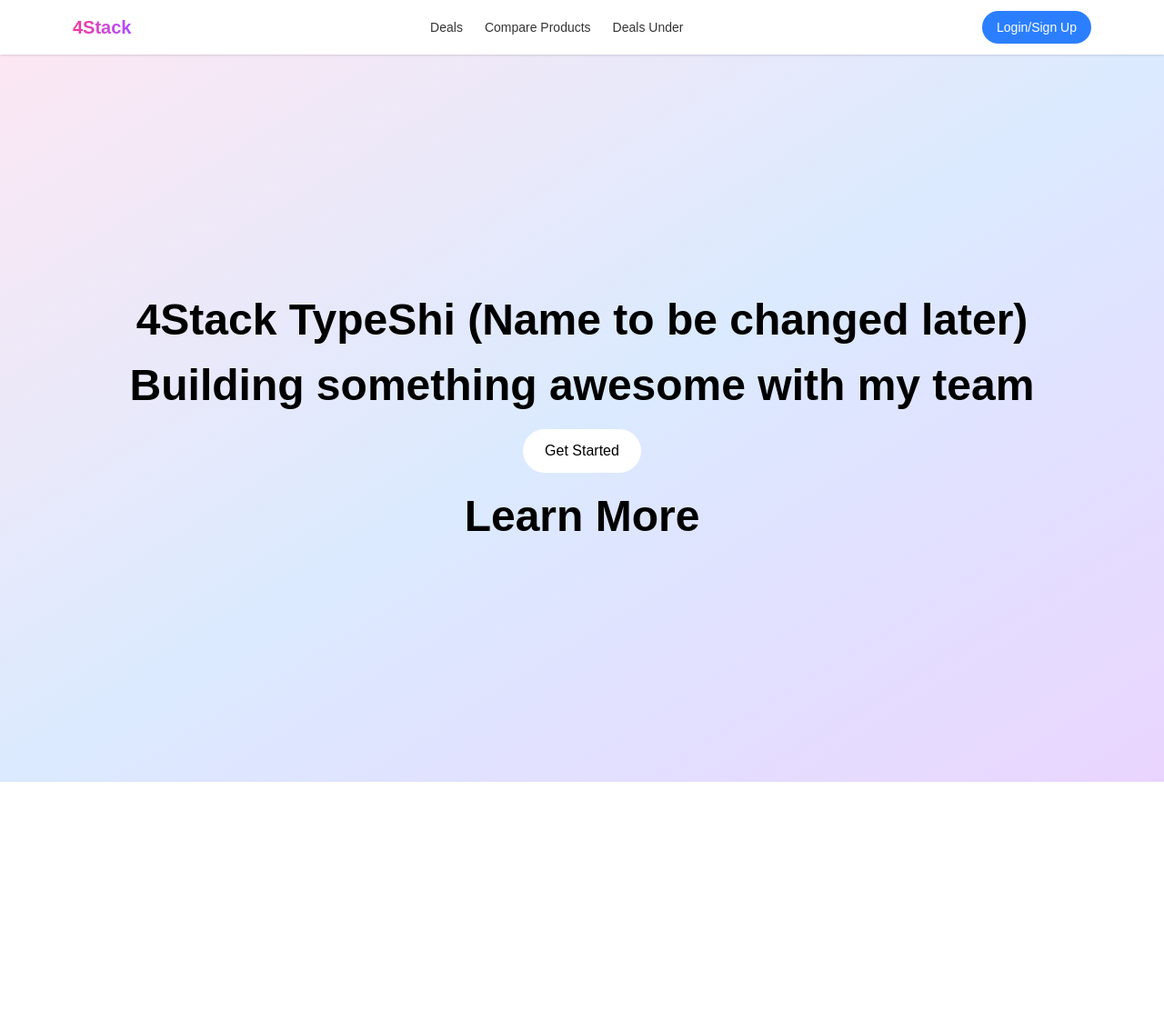
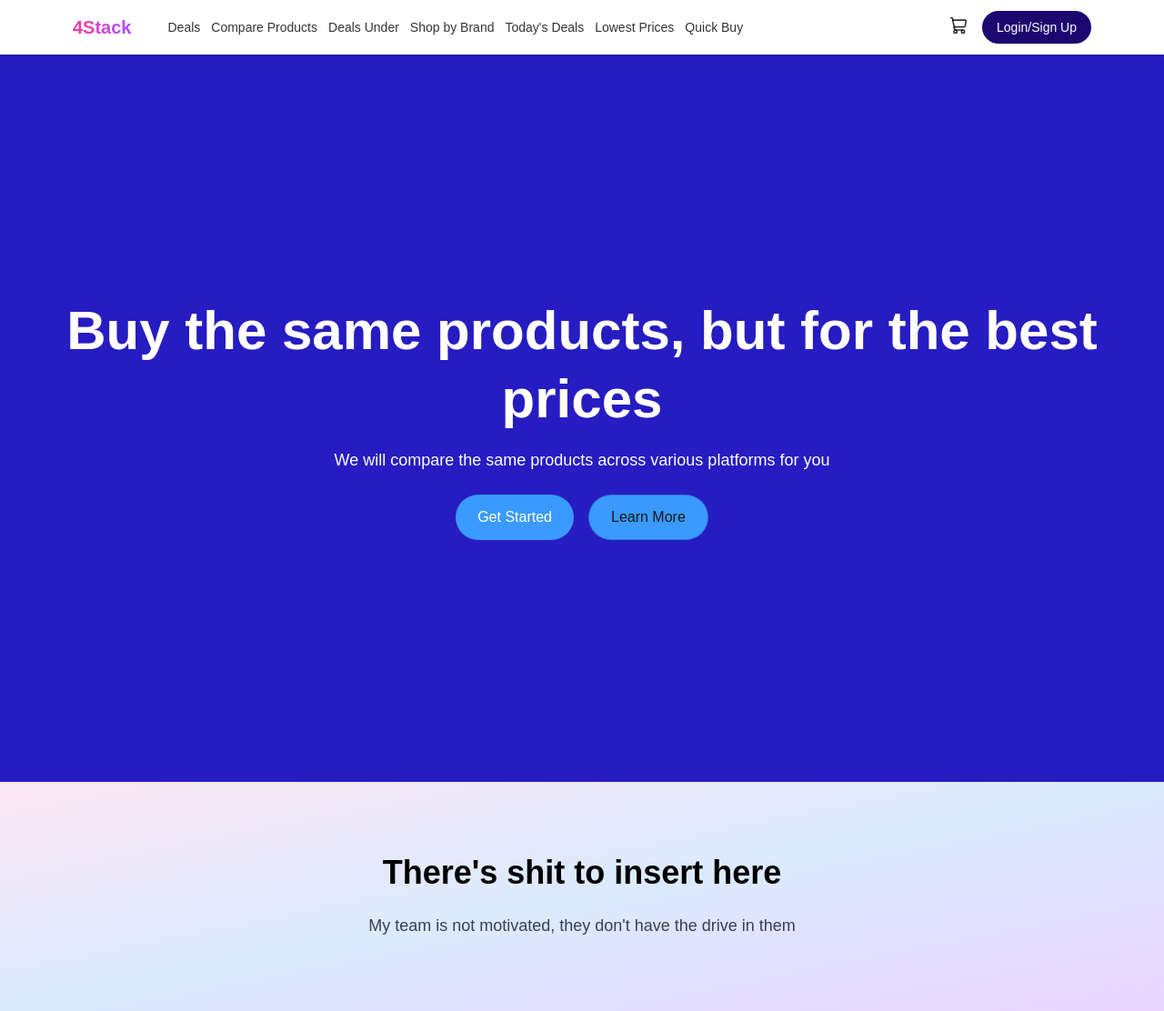
Before and after one commit to ParthMalekar16/4Stack, a Next.js app in the folder frontend/: page / in a window 1280 px wide. Shown: the whole page at 91% size. Before the commit the page ends 860 px from the top, so only its background shows below. Built offline with nearby package versions, Linux system fonts and the light colour scheme.

Commit message:
Some more work on UI

```diff
--- a/frontend/app/layout.tsx
+++ b/frontend/app/layout.tsx
@@ -2,6 +2,7 @@ import type { Metadata } from "next";
 import { Geist, Geist_Mono } from "next/font/google";
 import "./globals.css";
 import Navbar from "../components/navbar";
+import Hero from "../components/hero";
 
 const geistSans = Geist({
   variable: "--font-geist-sans",
@@ -28,6 +29,7 @@ export default function RootLayout({
       <body>
         {/* Navbar */}
         <Navbar />
+        <Hero />
 
         {/* Page Content */}
         {children}
--- a/frontend/app/page.tsx
+++ b/frontend/app/page.tsx
@@ -1,28 +1,27 @@
 "use client";
 
+import Hero from "../components/hero";
+
 export default function Home() {
-  return (
-    <main className="min-h-screen bg-gradient-to-br from-pink-100 via-blue-100 to-purple-200 flex items-center justify-center">
-      <div className="text-center space-y-6">
+return (<main>
 
-        <h1 className="text-5xl font-bold text-black">
-          4Stack TypeShi (Name to be changed later)
-        </h1>
 
-        <p className="text-5xl font-bold text-black">
-          Building something awesome with my team
-        </p>
 
-        <button className="px-6 py-3 bg-white text-black rounded-full font-medium hover:bg-zinc-200 transition">
-          Get Started
-        </button>
-        <div className="flex gap-4 justify-center">
-  <button className="text-5xl font-bold text-black">
-    Learn More
-  </button>
-</div>
 
-      </div>
-    </main>
-  );
+  <section className="bg-gradient-to-br from-pink-100 via-blue-100 to-purple-200 py-20">
+    <div className="text-center space-y-6 px-4">
+
+      <h2 className="text-3xl md:text-4xl font-bold text-black">
+        There's shit to insert here
+      </h2>
+
+      <p className="text-lg text-gray-700 max-w-xl mx-auto">
+        My team is not motivated, they don't have the drive in them
+      </p>
+
+    </div>
+  </section>
+</main>
+
+);
 }
--- /dev/null
+++ b/frontend/components/hero.tsx
@@ -0,0 +1,28 @@
+export default function Hero() {
+  return (
+    <section className="min-h-screen flex flex-col items-center justify-center text-center px-6 bg-[#261CC1]">
+
+      {/* Heading */}
+      <h1 className="text-5xl md:text-6xl font-bold text-[#FFFFFF] leading-tight">
+        Buy the same products, but for the best prices
+      </h1>
+
+      {/* Subtext */}
+      <p className="mt-4 text-lg text-white max-w-xl">
+        We will compare the same products across various platforms for you
+      </p>
+
+      {/* Buttons */}
+      <div className="mt-6 flex gap-4">
+        <button className="px-6 py-3 bg-[#3A9AFF] text-white rounded-full hover:opacity-80 transition">
+          Get Started
+        </button>
+
+        <button className="px-6 py-3 border border-black/20 rounded-full bg-[#3A9AFF] hover:opacity-80 transition">
+          Learn More
+        </button>
+      </div>
+
+    </section>
+  );
+}
--- a/frontend/components/navbar.tsx
+++ b/frontend/components/navbar.tsx
@@ -1,15 +1,22 @@
+import { ShoppingCart } from "lucide-react";
 export default function Navbar(){
     return (<nav className="w-full px-20 py-3 flex items-center bg-white text-black/80 backdrop-blur-md shadow-sm">
-          <h1 className="text-xl font-bold text-transparent bg-clip-text bg-gradient-to-r from-pink-500 to-purple-500">4Stack </h1>
+          <h1 className="text-xl font-bold text-transparent bg-clip-text bg-gradient-to-r from-pink-500 to-purple-500">
+            4Stack </h1>
 
-          <div className="flex gap-6 text-sm font-medium mx-auto">
+          <div className="flex gap-3 text-sm font-medium mx-auto ml-10">
             <a href="#">Deals</a>
             <a href="#">Compare Products</a>
             <a href="#">Deals Under</a>
+            <a href="#">Shop by Brand</a>
+            <a href="#">Today's Deals</a>
+            <a href="#">Lowest Prices</a>
+            <a href="#">Quick Buy</a>
           </div>
 
           <div className="flex gap-4">
-            <button className="px-4 py-2 text-sm hover:text-red-500 transition bg-blue-500 text-white rounded-full">
+            <ShoppingCart className="w-5 h-5 cursor-pointer hover:text-purple-500 transition mt-1.5" />
+            <button className="px-4 py-2 text-sm hover:text-red-500 transition bg-[#1C0770] text-white rounded-full">
               Login/Sign Up
             </button>
           </div>
--- a/frontend/package.json
+++ b/frontend/package.json
@@ -9,6 +9,7 @@
     "lint": "eslint"
   },
   "dependencies": {
+    "lucide-react": "^1.8.0",
     "next": "16.2.4",
     "react": "19.2.4",
     "react-dom": "19.2.4"
```
Also changed, not shown: 1 other file (tests, documents, lock files or other folders).
